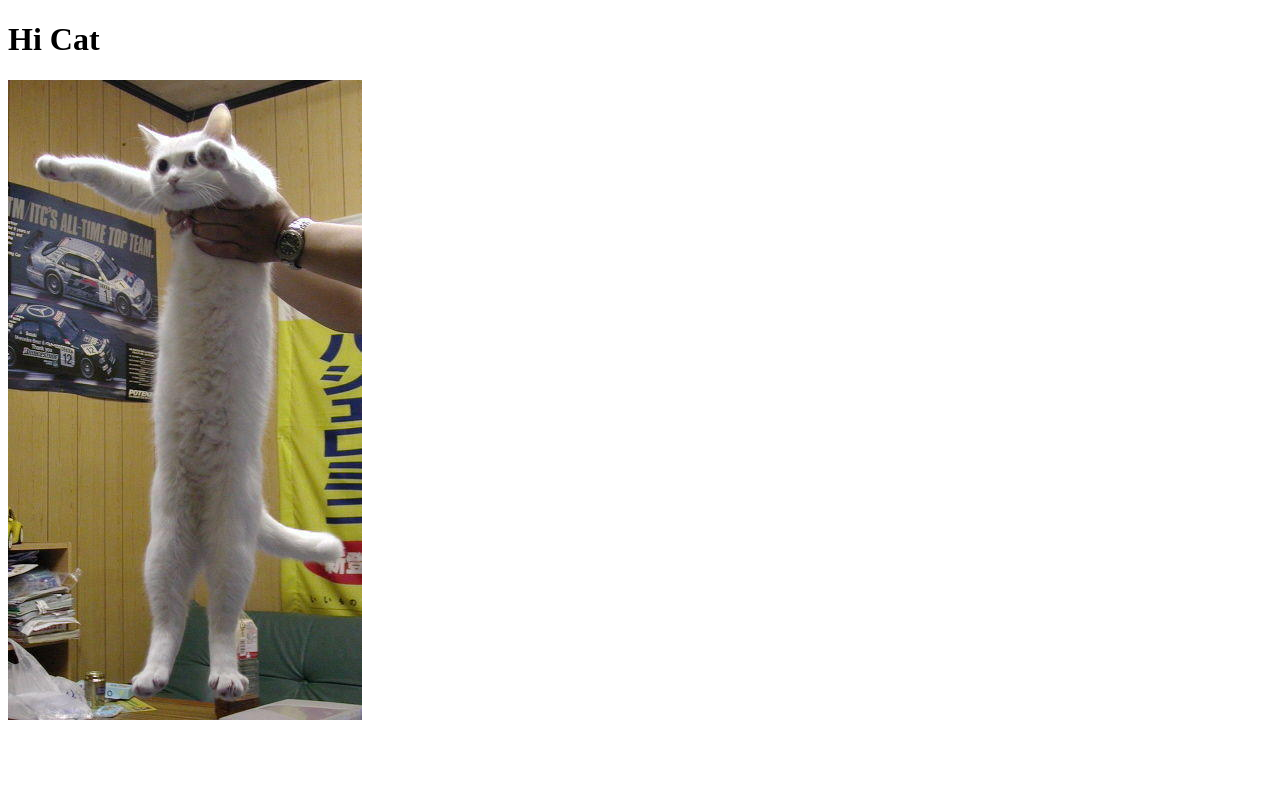
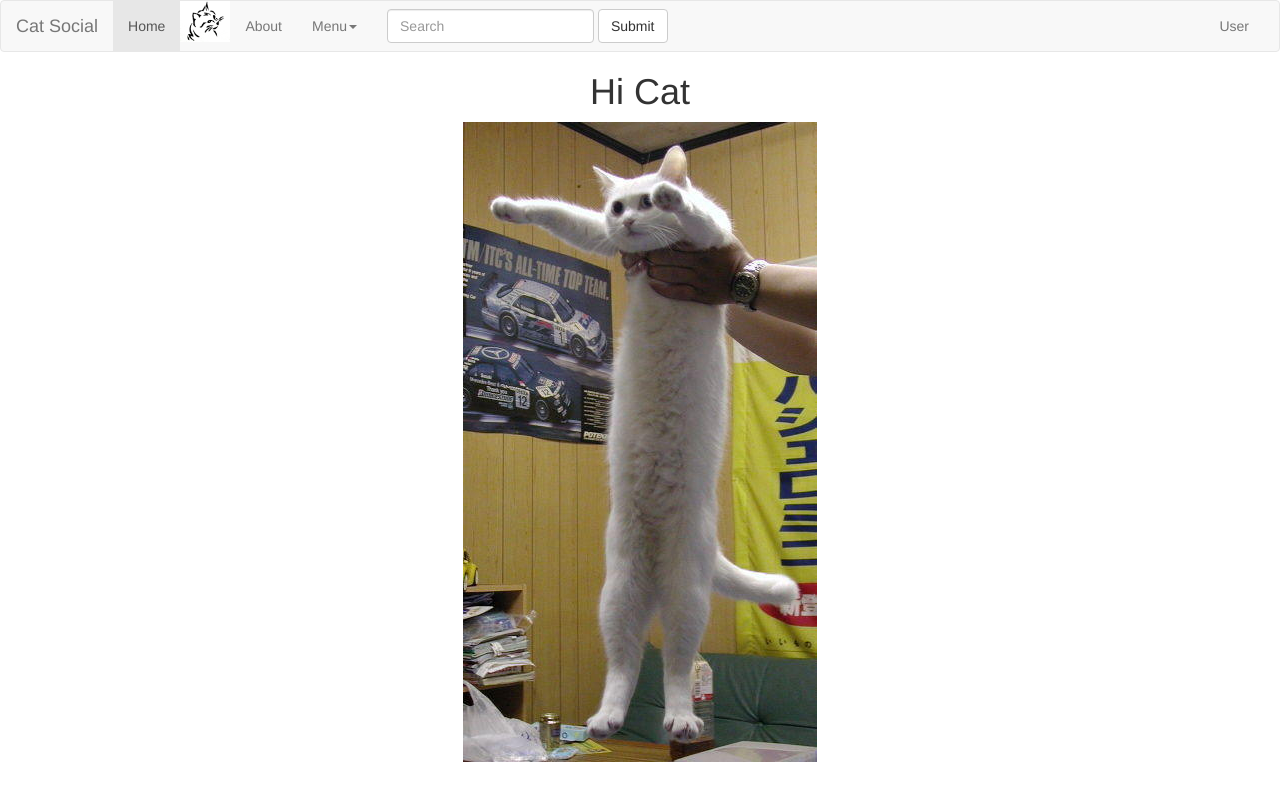
Before and after one commit to mtmarsh2/CatSocial, a Django app: page / in a window 1280 px wide. Run offline with Django 3.2, Linux system fonts and the light colour scheme; some libraries are stand-ins or nearby versions.

Commit message:
added static

```diff
--- /dev/null
+++ b/CatSocial/static/style.css
@@ -0,0 +1,8 @@
+img {
+    display: block;
+    margin: 0 auto;
+}
+
+h1 {
+    text-align: center
+}
--- a/CatSocial/templates/index.html
+++ b/CatSocial/templates/index.html
@@ -5,9 +5,56 @@
 
     <head>
         <title>Cat Social</title>
+        <!-- Latest compiled and minified CSS -->
+        <link rel="stylesheet" href="https://maxcdn.bootstrapcdn.com/bootstrap/3.2.0/css/bootstrap.min.css">
+        <link rel="stylesheet" href="{% static "style.css" %}">
     </head>
 
     <body>
+        <nav class="navbar navbar-default" role="navigation">
+  <div class="container-fluid">
+    <!-- Brand and toggle get grouped for better mobile display -->
+    <div class="navbar-header">
+      <button type="button" class="navbar-toggle collapsed" data-toggle="collapse" data-target="#bs-example-navbar-collapse-1">
+        <span class="sr-only">Toggle navigation</span>
+        <span class="icon-bar"></span>
+        <span class="icon-bar"></span>
+        <span class="icon-bar"></span>
+      </button>
+      <a class="navbar-brand" href="#">Cat Social</a>
+    </div>
+
+    <!-- Collect the nav links, forms, and other content for toggling -->
+    <div class="collapse navbar-collapse" id="bs-example-navbar-collapse-1">
+      <ul class="nav navbar-nav">
+        <li class="active"><a href="#">Home</a></li>
+        <li><img src="{% static "catlogo.png" %}" alt="Picture of Cat" width="50px" /></li>
+        <li><a href="#">About</a></li>
+        <li class="dropdown">
+          <a href="#" class="dropdown-toggle" data-toggle="dropdown">Menu<span class="caret"></span></a>
+          <ul class="dropdown-menu" role="menu">
+            <li><a href="#">Action</a></li>
+            <li><a href="#">Another action</a></li>
+            <li><a href="#">Something else here</a></li>
+            <li class="divider"></li>
+            <li><a href="#">Separated link</a></li>
+            <li class="divider"></li>
+            <li><a href="#">One more separated link</a></li>
+          </ul>
+        </li>
+      </ul>
+      <form class="navbar-form navbar-left" role="search">
+        <div class="form-group">
+          <input type="text" class="form-control" placeholder="Search">
+        </div>
+        <button type="submit" class="btn btn-default">Submit</button>
+      </form>
+      <ul class="nav navbar-nav navbar-right">
+        <li><a href="#">User</a></li>
+      </ul>
+    </div><!-- /.navbar-collapse -->
+  </div><!-- /.container-fluid -->
+</nav>
         <h1>Hi {{username}}</h1>
         <img src="{% static "cat.jpg" %}" alt="Picture of Cat" /> <!-- New line -->
 
```
Also changed, not shown: CatSocial/static/catlogo.png (added).
